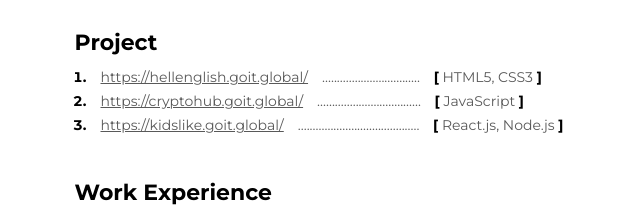
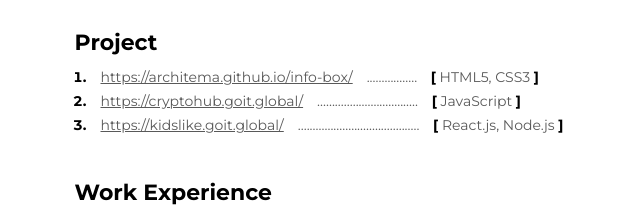
Before and after one commit to ArchiTema/My_Resume, a plain HTML site: page index.html in a window 1280 px wide. Shown: the part 361-580 px from the top of the page, 468-1108 px from the left. Drawn offline with Linux system fonts and the light colour scheme.

Commit message:
Add files via upload

```diff
--- a/index.html
+++ b/index.html
@@ -7,7 +7,7 @@
     <link rel="preconnect" href="https://fonts.googleapis.com">
     <link rel="preconnect" href="https://fonts.gstatic.com" crossorigin>
     <link href="https://fonts.googleapis.com/css2?family=Montserrat:wght@400;700&display=swap" rel="stylesheet">
-    <link rel="stylesheet" href="/css/style.css">
+    <link rel="stylesheet" href="./css/style.css">
 
 </head>
 <body>
@@ -30,13 +30,13 @@
 
                 <ol class="indexText">
                     <li>
-                        <a class="indexText1" href ="https://hellenglish.goit.global/" target="_blank">https://hellenglish.goit.global/</a>
-                        <span class="indexText1">................................. </span>
+                        <a class="indexText1" href ="https://architema.github.io/info-box/" target="_blank">https://architema.github.io/info-box/</a>
+                        <span class="indexText1">................. </span>
                         <span class="indexText1"> <b class="b_index_text">[</b> HTML5, CSS3 <b class="b_index_text">]</b>  </span>
                     </li>
                     <li>
                     <a class="indexText1" href ="https://cryptohub.goit.global/" target="_blank">https://cryptohub.goit.global/</a>
-                    <span class="indexText1">................................... </span>
+                    <span class="indexText1">.................................. </span>
                     <span class="indexText1"> <b class="b_index_text">[</b> JavaScript <b class="b_index_text">]</b>  </span>
                     </li>
                     <li>
```
